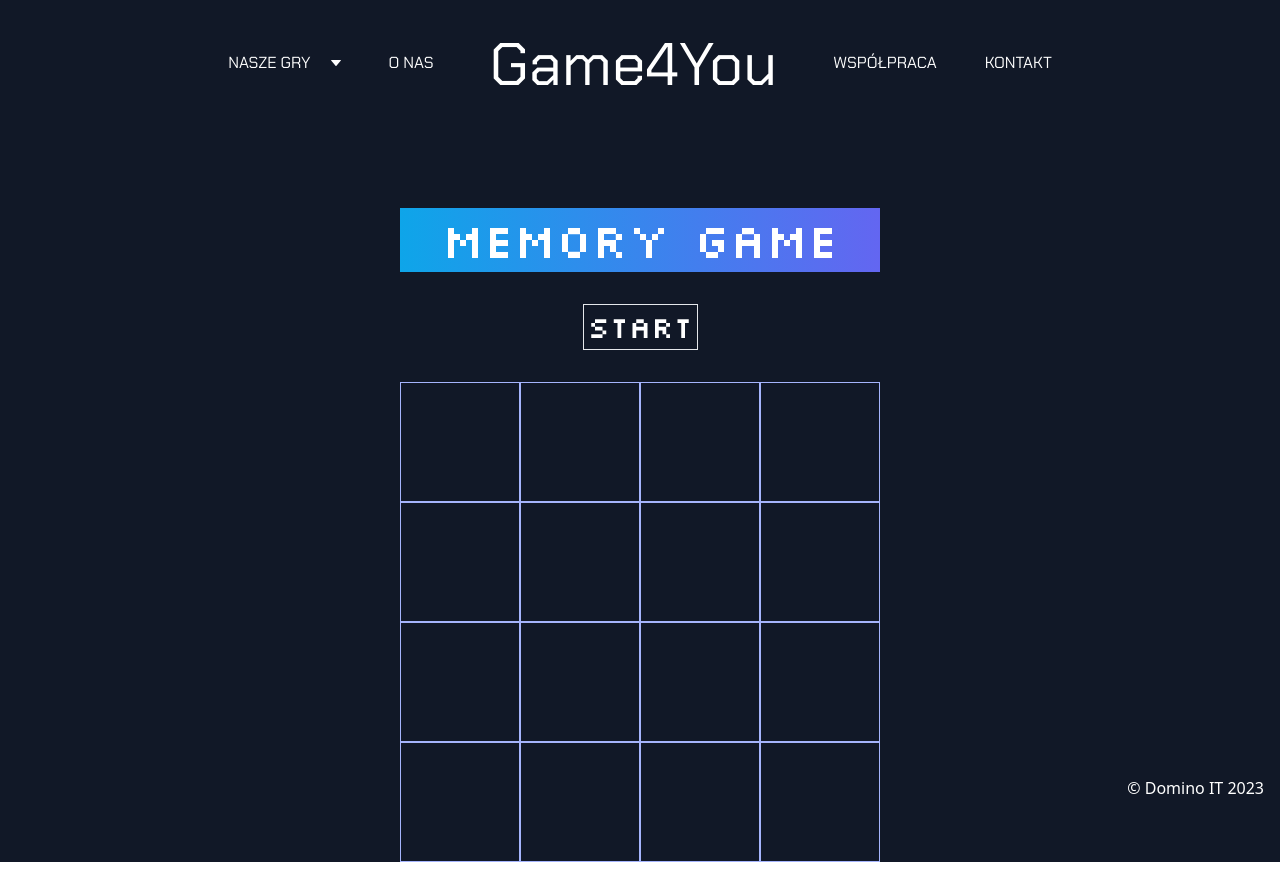
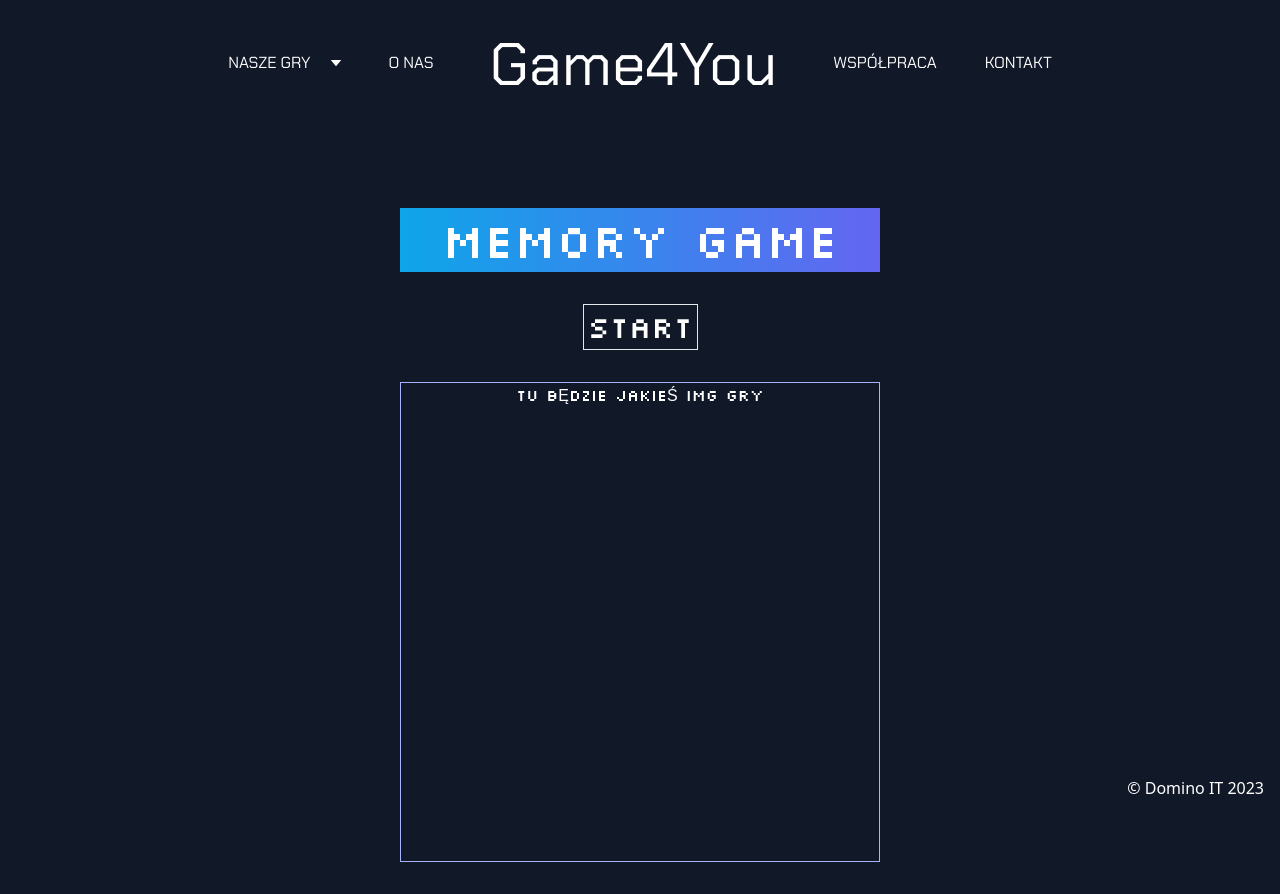
Before and after one commit to DominoxB/Game4You, a Vue app: page /MemoryGame in a window 1280 px wide. Before the commit the page ends 862 px from the top, so only its background shows below. Built offline with nearby package versions, Linux system fonts and the light colour scheme.

Commit message:
fix: rebuild component

```diff
--- a/src/components/organisms/MemoryGameBoard.vue
+++ b/src/components/organisms/MemoryGameBoard.vue
@@ -2,15 +2,18 @@
   <div>
     <div v-if="showBtn" class="font-silk text-center mb-8">
       <div class="text-white text-5xl p-2 bg-gradient-to-r from-sky-500 to-indigo-500">Memory Game</div>
-      <button class="border p-1 text-white text-3xl mt-8" @click="startGame">START</button>
+      <button class="border p-1 text-white text-3xl my-8" @click="startGame">START</button>
+      <div class="w-[480px] h-[480px] border border-indigo-300 text-white text-center">
+        TU BĘDZIE JAKIEŚ IMG GRY
+      </div>
     </div>
     <div v-else>
       <MemoryInfoBoard />
-      <Timer v-if="!showBtn" class="mx-auto" />
-    </div>
-    <div class="grid grid-cols-4 grid-rows-4 w-[480px] h-[480px]">
-      <div v-for="card in shuffledCards" :key="card.id">
-        <CardItem :card="card" />
+      <Timer class="mx-auto" />
+      <div class="grid grid-cols-4 grid-rows-4 w-[480px] h-[480px]">
+        <div v-for="card in shuffledCards" :key="card.id">
+          <CardItem :card="card" />
+        </div>
       </div>
     </div>
   </div>
```
